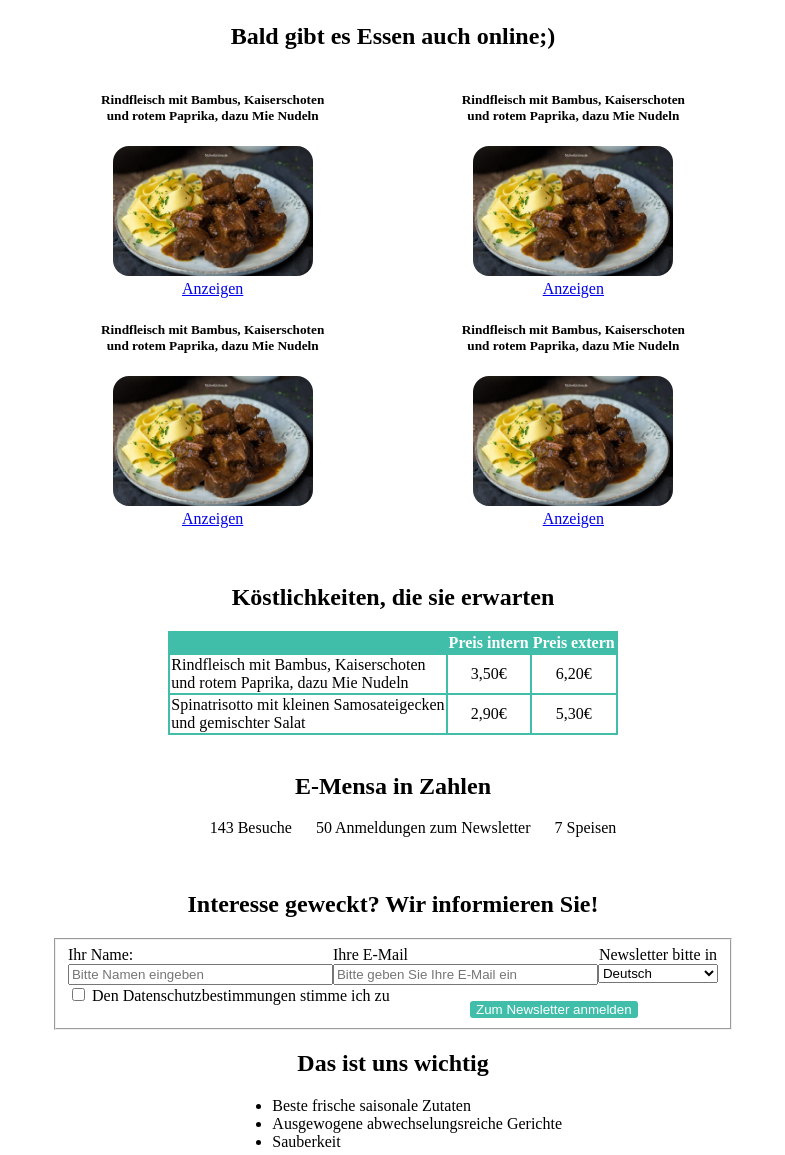
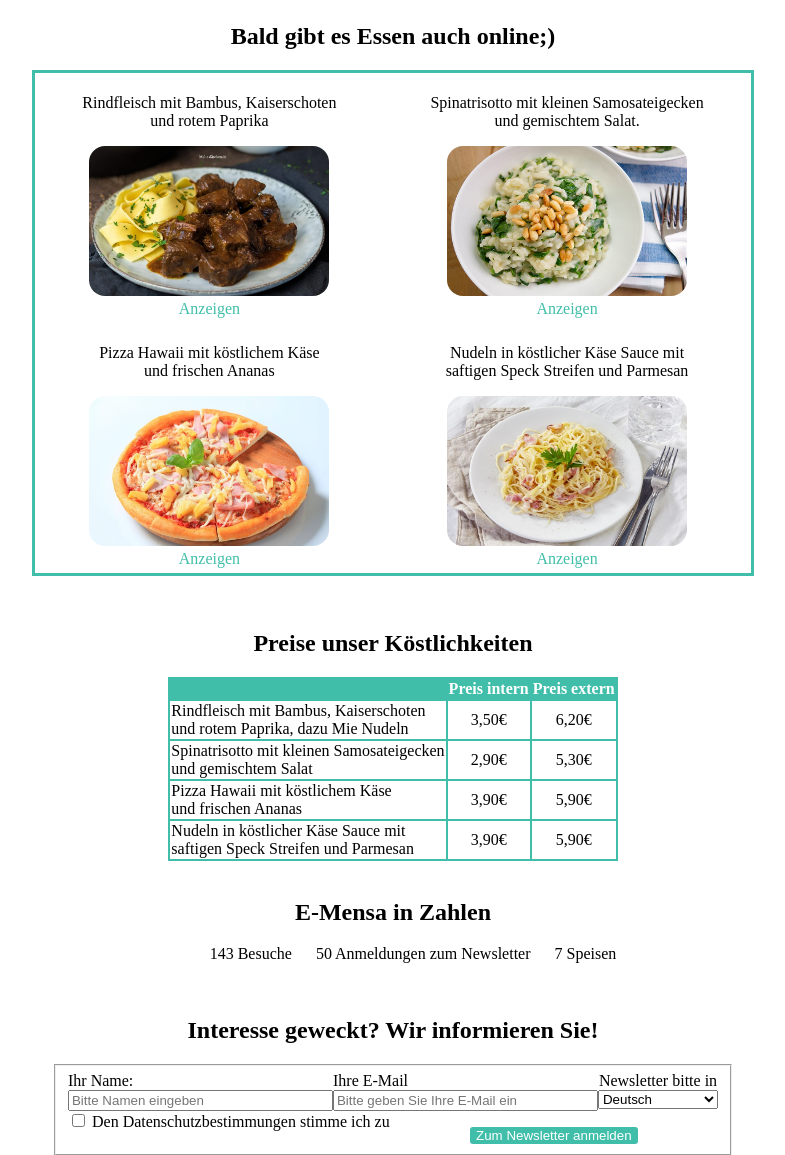
Before and after one commit to Matze1011/DBWT_Praktikum_1, a PHP site: page /werbeseite.php in a window 1280 px wide. Shown: the part 659-1814 px from the top of the page, without its empty margins (247-1032 px from the left). Run offline with PHP 8.4, Linux system fonts and the light colour scheme.

Commit message:
Meilenstein 2: ALLES FERTIG

```diff
--- /dev/null
+++ b/werbeseite/spaghettiCarbonara.txt
@@ -0,0 +1 @@
+Nudeln in köstlicher Käse Sauce mit <br> saftigen Speck Streifen und Parmesan
--- /dev/null
+++ b/werbeseite/speisenPizaaHawaii.txt
@@ -0,0 +1 @@
+Pizza Hawaii mit köstlichem Käse <br> und frischen Ananas
--- /dev/null
+++ b/werbeseite/speisenRindfleisch.txt
@@ -0,0 +1 @@
+Rindfleisch mit Bambus, Kaiserschoten <br> und rotem Paprika
--- /dev/null
+++ b/werbeseite/speisenSpinatRisotto.txt
@@ -0,0 +1 @@
+Spinatrisotto mit kleinen Samosateigecken <br> und gemischtem Salat.
--- a/werbeseite/speisenübersicht.php
+++ b/werbeseite/speisenübersicht.php
@@ -14,27 +14,67 @@
     <title>Speisen</title>
 </head>
 <body>
-<div class="grid-container2">
-    <div class="grid-item1">
-        <h5>Rindfleisch mit Bambus, Kaiserschoten <br> und rotem Paprika, dazu Mie Nudeln</h5>
-        <img src="img/rindfleisch-gulasch-04-1200x580.jpg" width="200" height="130" style="border-radius: 1em"> <br>
-        <a href="../beispiele/meal.php" target="_blank" class ="speisenLink" > Anzeigen </a>
+<div class="grid-container2" style="border: #40BEA9 solid">
+    <div class="grid-item">
+        <p><?php //1. Gericht
+            $file = fopen('./speisenRindfleisch.txt', 'r');
+            if (!$file){
+                die('Öffnen fehlgeschlagen');
+            }
+            while (!feof($file)){
+                $line = fgets($file,500);
+                echo $line;
+            }
+            fclose($file);
+            ?></p>
+        <img class = "speisenbild" src="img/rindfleisch.jpg" width="240" height="150" style="border-radius: 1em"> <br>
+        <a style="color: #40BEA9; text-decoration: none" href="../beispiele/meal.php" target="_blank" class ="speisenLink" id = "rindfleisch"> Anzeigen </a>
     </div>
-        <div class="grid-item2">
-        <h5>Rindfleisch mit Bambus, Kaiserschoten <br> und rotem Paprika, dazu Mie Nudeln</h5>
-        <img src="img/rindfleisch-gulasch-04-1200x580.jpg" width="200" height="130" style="border-radius: 1em"> <br>
-        <a href="../beispiele/meal.php" target="_blank" class ="speisenLink" > Anzeigen </a>
+        <div class="grid-item">
+        <p><?php //2. Gericht
+            $file = fopen('./speisenSpinatRisotto.txt', 'r');
+            if (!$file){
+                die('Öffnen fehlgeschlagen');
+            }
+            while (!feof($file)){
+                $line = fgets($file,500);
+                echo $line;
+            }
+            fclose($file);
+            ?></p>
+        <img class = "speisenbild" src="img/SpinatRisotto.jpg" width="240" height="150" style="border-radius: 1em"> <br>
+        <a style="color: #40BEA9; text-decoration: none" href="../beispiele/meal.php" target="_blank" class ="speisenLink" > Anzeigen </a>
         </div>
 
-        <div class="grid-item3">
-        <h5>Rindfleisch mit Bambus, Kaiserschoten <br> und rotem Paprika, dazu Mie Nudeln</h5>
-        <img src="img/rindfleisch-gulasch-04-1200x580.jpg" width="200" height="130" style="border-radius: 1em"> <br>
-        <a href="../beispiele/meal.php" target="_blank" class ="speisenLink" > Anzeigen </a>
+        <div class="grid-item">
+        <p><?php //3. Gericht
+            $file = fopen('./speisenPizaaHawaii.txt', 'r');
+            if (!$file){
+                die('Öffnen fehlgeschlagen');
+            }
+            while (!feof($file)){
+                $line = fgets($file,500);
+                echo $line;
+            }
+            fclose($file);
+            ?></p>
+        <img class = "speisenbild" src="img/pizzaHawaii.jpg" width="240" height="150" style="border-radius: 1em"> <br>
+        <a style="color: #40BEA9; text-decoration: none" href="../beispiele/meal.php" target="_blank" class ="speisenLink" > Anzeigen </a>
         </div>
-        <div class="grid-item2">
-        <h5>Rindfleisch mit Bambus, Kaiserschoten <br> und rotem Paprika, dazu Mie Nudeln</h5>
-        <img src="img/rindfleisch-gulasch-04-1200x580.jpg" width="200" height="130" style="border-radius: 1em"> <br>
-        <a href="../beispiele/meal.php" target="_blank" class ="speisenLink" > Anzeigen </a>
+        <div class="grid-item">
+        <p><?php //4. Gericht
+            $file = fopen('./spaghettiCarbonara.txt', 'r');
+            if (!$file){
+                die('Öffnen fehlgeschlagen');
+            }
+            while (!feof($file)){
+                $line = fgets($file,500);
+                echo $line;
+            }
+            fclose($file);
+            ?></p>
+        <img class = "speisenbild" src="img/spaghetti-carbonara.jpg" width="240" height="150" style="border-radius: 1em"> <br>
+        <a style="color: #40BEA9; text-decoration: none" href="../beispiele/meal.php" target="_blank" class ="speisenLink" > Anzeigen </a>
         </div>
 
 </div>
--- a/werbeseite/stylesheet_werbeseite.css
+++ b/werbeseite/stylesheet_werbeseite.css
@@ -7,7 +7,15 @@
 .grid-container2{
     display: grid;
     grid-template-columns: auto auto;
-    grid-template-rows: 230px 230px;
+    grid-template-rows: 250px 250px;
+
+}
+.grid-item{
+    justify-content: center;
+    text-align: center;
+    align-content: center;
+}
+.speisenbild{
 
 }
 
--- a/werbeseite/werbeseite.php
+++ b/werbeseite/werbeseite.php
@@ -18,8 +18,8 @@
             <!--Navbar oben mit Links-->
             <nav class="topnav">
                 <img id= "logo" src="../beispiele/logo-FH%20(1).png" height="30" alt="FH Logo">
-                <a href="#ankündigung">Ankündigung</a>
-                <a href="#preis-tabelle">Speisen</a>
+                <a href="#ankündigung">Speisen</a>
+                <a href="#preis-tabelle">Preise</a>
                 <a href="#zahlen-mensa">Zahlen</a>
                 <a href="#kontakt">Kontakt</a>
                 <a href="#wichtig">Wichtig für uns</a>
@@ -28,10 +28,10 @@
         <img id= "logo-mensa" src="../beispiele/MenaBild.jpg" width="800" alt="Mensa-Logo">
         <br>
         <h2 id="ankündigung"> Bald gibt es Essen auch online;)</h2>
-            <p<?php include ('speisenübersicht.php') ?>
+            <p><?php include ('speisenübersicht.php') ?>
             </p>
             <br>
-            <h2>Köstlichkeiten, die sie erwarten</h2>
+            <h2>Preise unser Köstlichkeiten</h2>
             <!--Tabelle für die Preise -->
             <table id="preis-tabelle" style="background-color:#40BEA9">
                 <tr style="background-color: #40BEA9;color: white">
@@ -41,8 +41,15 @@
                     <td style="text-align: left">Rindfleisch mit Bambus, Kaiserschoten <br> und rotem Paprika, dazu Mie Nudeln</td> <td>3,50€</td> <td>6,20€</td>
                 </tr>
                 <tr style="background-color: white">
-                    <td style="text-align: left">Spinatrisotto mit kleinen Samosateigecken<br> und gemischter Salat</td> <td>2,90€</td> <td>5,30€</td>
+                    <td style="text-align: left">Spinatrisotto mit kleinen Samosateigecken<br> und gemischtem Salat</td> <td>2,90€</td> <td>5,30€</td>
                 </tr>
+                <tr style="background-color: white">
+                    <td style="text-align: left">Pizza Hawaii mit köstlichem Käse <br> und frischen Ananas</td> <td>3,90€</td> <td>5,90€</td>
+                </tr>
+                <tr style="background-color: white">
+                    <td style="text-align: left">Nudeln in köstlicher Käse Sauce mit <br>saftigen Speck Streifen und Parmesan</td> <td>3,90€</td> <td>5,90€</td>
+                </tr>
+
             </table>
             <br>
 
@@ -58,18 +65,18 @@
 
             <!-- Formular für Newsletter -->
 
-            <form action = "formdata.html" id="newsletter-formular" method ="post">
+            <form action = "formdata.php" id="newsletter-formular" method ="post" onsubmit="return true">
                 <fieldset class="formular-felder">
                         <div style="float: left">
                         <label for="name" style="float: left">Ihr Name:</label>
                         <br>
-                        <input type="text" id="name" name="benutzer" size="30"  required placeholder="Bitte Namen eingeben">
+                        <input type="text" id="name" name="benutzer" size="30"   placeholder="Bitte Namen eingeben">
                         </div>
 
                         <div style="float: left">
                         <label for="email" style="float:left">Ihre E-Mail</label>
                             <br>
-                        <input type="email" id="email" name="benutzer" size="30" required placeholder="Bitte geben Sie Ihre E-Mail ein">
+                        <input type="email" id="email" name="mail" size="30" required placeholder="Bitte geben Sie Ihre E-Mail ein">
                         </div>
                         <div style="float: right">
                             <label for = "sprache"> Newsletter bitte in</label>
@@ -82,15 +89,17 @@
                         </div>
                     <br>
                         <div style="float: left">
-                        <input type="checkbox" required name="datenschutz" id="Datenschutz">
+                        <input type="checkbox" required name="datenschutz" id="Datenschutz" value = "zugestimmt">
                         <label for="Datenschutz">Den Datenschutzbestimmungen stimme ich zu</label>
                         </div>
                         <br>
                     <br>
-                        <input id="submit-button" disabled type="submit" value="Zum Newsletter anmelden">
+                        <input id="submit-button" type="submit" name="senden" value="Zum Newsletter anmelden">
                 </fieldset>
             </form>
-
+            <?php if (empty($userName)){
+    $fehler = 'Der Name muss eingegeben werden und darf nicht leer sein';
+}?>
             <h2 id="wichtig">Das ist uns wichtig</h2>
 
                 <ul id="auflistung">
```
Also changed, not shown: werbeseite/formdata.php (added, +52 -0 lines), werbeseite/newsletterDaten.txt (added, +19 -0 lines), werbeseite/img/SpinatRisotto.jpg (added), werbeseite/img/pizzaHawaii.jpg (added), werbeseite/img/rindfleisch.jpg (renamed from werbeseite/img/rindfleisch-gulasch-04-1200x580.jpg), werbeseite/img/risotto-mit-spinat-und-gorgonzola.jpg (deleted), werbeseite/img/spaghetti-carbonara.jpg (added).
